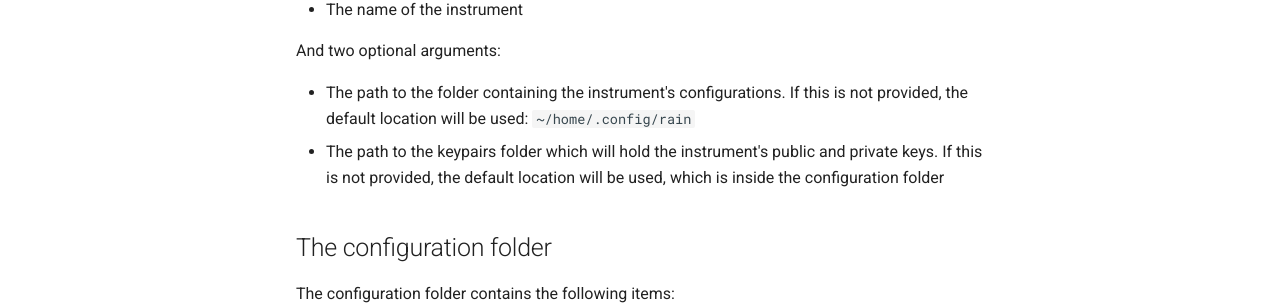
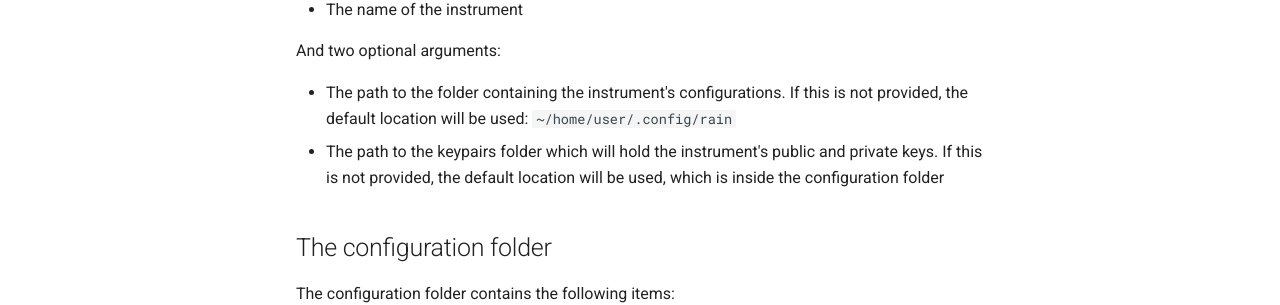
Before and after one commit to danielk333/rain, an MkDocs documentation site: the page built from docs/registration.md, in a window 1280 px wide and 1198 px high. Shown: the part 469-774 px from the top of the window. Built offline with MkDocs 1.6.1 and Material for MkDocs 9.7.7, drawn with Linux system fonts in a browser that asks for light colours.

Commit message:
Fixed the default configuration folder path

```diff
--- a/docs/registration.md
+++ b/docs/registration.md
@@ -14,7 +14,7 @@ This CLI has one required argument:
 
 And two optional arguments:
 
-- The path to the folder containing the instrument's configurations. If this is not provided, the default location will be used: `~/home/.config/rain`
+- The path to the folder containing the instrument's configurations. If this is not provided, the default location will be used: `~/home/user/.config/rain`
 - The path to the keypairs folder which will hold the instrument's public and private keys. If this is not provided, the default location will be used, which is inside the configuration folder
 
 ## The configuration folder
```
Also changed, not shown: docs/setup_server.md (+1 -1 lines).
